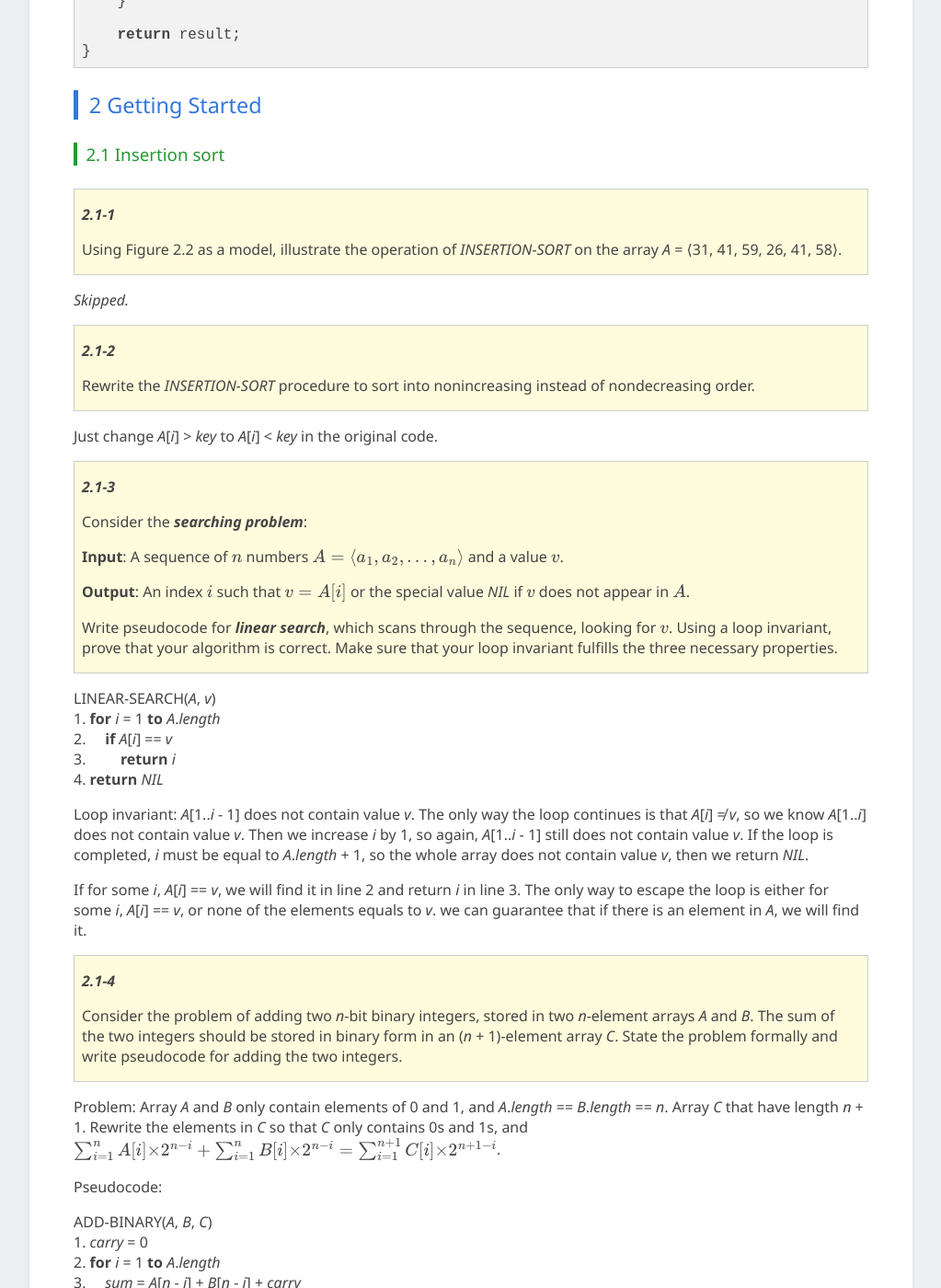
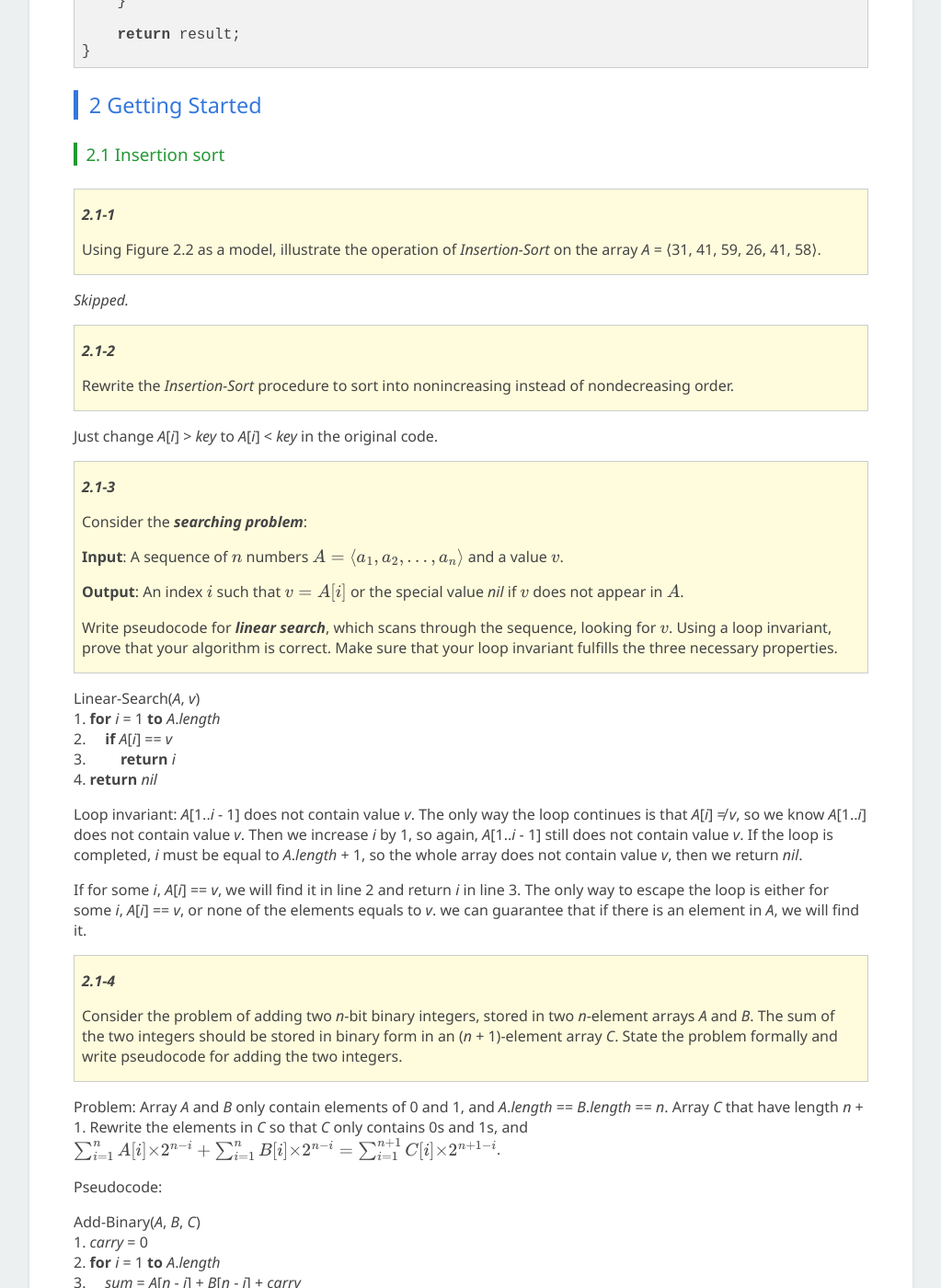
Before and after one commit to EFanZh/efanzh.github.io, a Jekyll site: the page built from _posts/2018-10-05-introduction-to-algorithms-exercises.md, in a window 1280 px wide and 1400 px high, scrolled down 5208 px. Shown: the whole window at 92% size, without its empty margins (128-1151 px from the left). Built offline with Jekyll 4.4.1, drawn with Linux system fonts in a browser that asks for light colours; formulas are drawn with MathJax 3.

Commit message:
Update casing style

```diff
--- a/_posts/2018-10-05-introduction-to-algorithms-exercises.md
+++ b/_posts/2018-10-05-introduction-to-algorithms-exercises.md
@@ -252,13 +252,13 @@ function generateTable() {
 
 > ***2.1-1***
 >
-> Using Figure 2.2 as a model, illustrate the operation of *INSERTION-SORT* on the array *A* = ⟨31, 41, 59, 26, 41, 58⟩.
+> Using Figure 2.2 as a model, illustrate the operation of *Insertion-Sort* on the array *A* = ⟨31, 41, 59, 26, 41, 58⟩.
 
 *Skipped.*
 
 > ***2.1-2***
 >
-> Rewrite the *INSERTION-SORT* procedure to sort into nonincreasing instead of nondecreasing order.
+> Rewrite the *Insertion-Sort* procedure to sort into nonincreasing instead of nondecreasing order.
 
 Just change *A*[*i*] > *key* to *A*[*i*] < *key* in the original code.
 
@@ -268,21 +268,21 @@ Just change *A*[*i*] > *key* to *A*[*i*] < *key* in the original code.
 >
 > **Input**: A sequence of $n$ numbers $A = ⟨a_1, a_2, …, a_n⟩$ and a value $v$.
 >
-> **Output**: An index $i$ such that $v = A[i]$ or the special value *NIL* if $v$ does not appear in $A$.
+> **Output**: An index $i$ such that $v = A[i]$ or the special value *nil* if $v$ does not appear in $A$.
 >
 > Write pseudocode for ***linear search***, which scans through the sequence, looking for $v$. Using a loop invariant,
 > prove that your algorithm is correct. Make sure that your loop invariant fulfills the three necessary properties.
 
-LINEAR-SEARCH(*A*, *v*)\
+Linear-Search(*A*, *v*)\
 1\. **for** *i* = 1 **to** *A*.*length*\
 2\.     **if** *A*[*i*] == *v*\
 3\.         **return** *i*\
-4\. **return** *NIL*
+4\. **return** *nil*
 
 Loop invariant: *A*[1..*i* - 1] does not contain value *v*. The only way the loop continues is that *A*[*i*] ≠ *v*, so
 we know *A*[1..*i*] does not contain value *v*. Then we increase *i* by 1, so again, *A*[1..*i* - 1] still does not
 contain value *v*. If the loop is completed, *i* must be equal to *A*.*length* + 1, so the whole array does not contain
-value *v*, then we return *NIL*.
+value *v*, then we return *nil*.
 
 If for some *i*, *A*[*i*] == *v*, we will find it in line 2 and return *i* in line 3. The only way to escape the loop is
 either for some *i*, *A*[*i*] == *v*, or none of the elements equals to *v*. we can guarantee that if there is an
@@ -300,7 +300,7 @@ $\sum_{i=1}^n A[i] × 2^{n - i} + \sum_{i=1}^n B[i] × 2^{n - i} = \sum_{i=1}^{n
 
 Pseudocode:
 
-ADD-BINARY(*A*, *B*, *C*)\
+Add-Binary(*A*, *B*, *C*)\
 1\. *carry* = 0\
 2\. **for** *i* = 1 **to** *A*.*length*\
 3\.     *sum* = *A*[*n* - *i*] + *B*[*n* - *i*] + *carry*\
```
